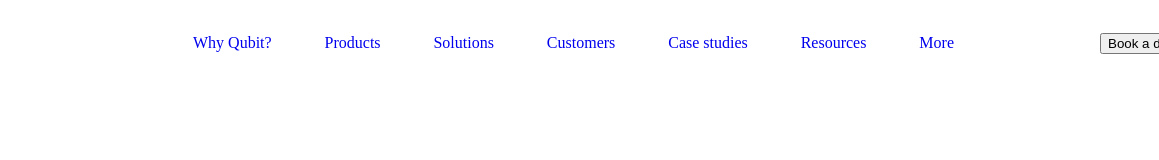
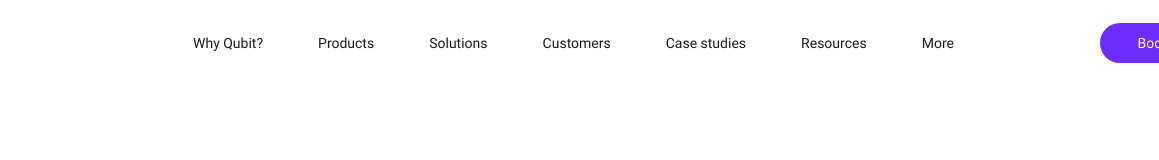
Before and after one commit to Borisolchik/Qubit, a plain HTML site: page index.html in a window 1280 px wide. Shown: the top 160 px of the page, 121-1280 px from the left. Drawn offline with Linux system fonts and the light colour scheme.

Commit message:
added fonts

```diff
--- a/index.css
+++ b/index.css
@@ -1,3 +1,14 @@
+@font-face {
+    font-family: "Roboto";
+    src: url("assets/fonts/Roboto.ttf");
+}
+
+@font-face {
+    font-family: "Roboto";
+    font-weight: bold;
+    src: url("assets/fonts/Robotobold.ttf");
+}
+
 .container {
     width: 1440px;
 }
@@ -32,7 +43,14 @@
 }
 
 .header-menu ul li a {
-   text-decoration: none;
+    text-decoration: none;
+    color: #1C1C1C;
+    font-size: 14px;
+    font-family: "Roboto", sans-serif;
+}
+
+.header-menu ul li a:hover {
+    color: #6F2CFF;
 }
 
 .header-actions {
@@ -41,6 +59,40 @@
     margin-left: 146px;
 }
 
+
+.btn {
+    border-radius: 20px;
+    background: #6F2CFF;
+    display: flex;
+    align-items: center;
+    justify-content: center;
+    border: none;
+    cursor: pointer;
+}
+
+.btn:hover {
+    background: rgba(111, 44, 255, 0.9);
+}
+
 .header-button {
     margin-right: 38px;
 }
+
+.header-button .btn {
+    width: 157px;
+    height: 40px;
+    color: #FFF;
+    font-size: 14px;
+    font-family: "Roboto", sans-serif;
+}
+
+.header-logout a {
+    text-decoration: none;
+    color: #1C1C1C;
+    font-size: 14px;
+    font-family: "Roboto", sans-serif;
+}
+
+.header-logout a:hover {
+    color: #6F2CFF;
+}
```
Also changed, not shown: assets/fonts/Roboto.ttf (added), assets/fonts/Robotobold.ttf (added), 3 other files.
